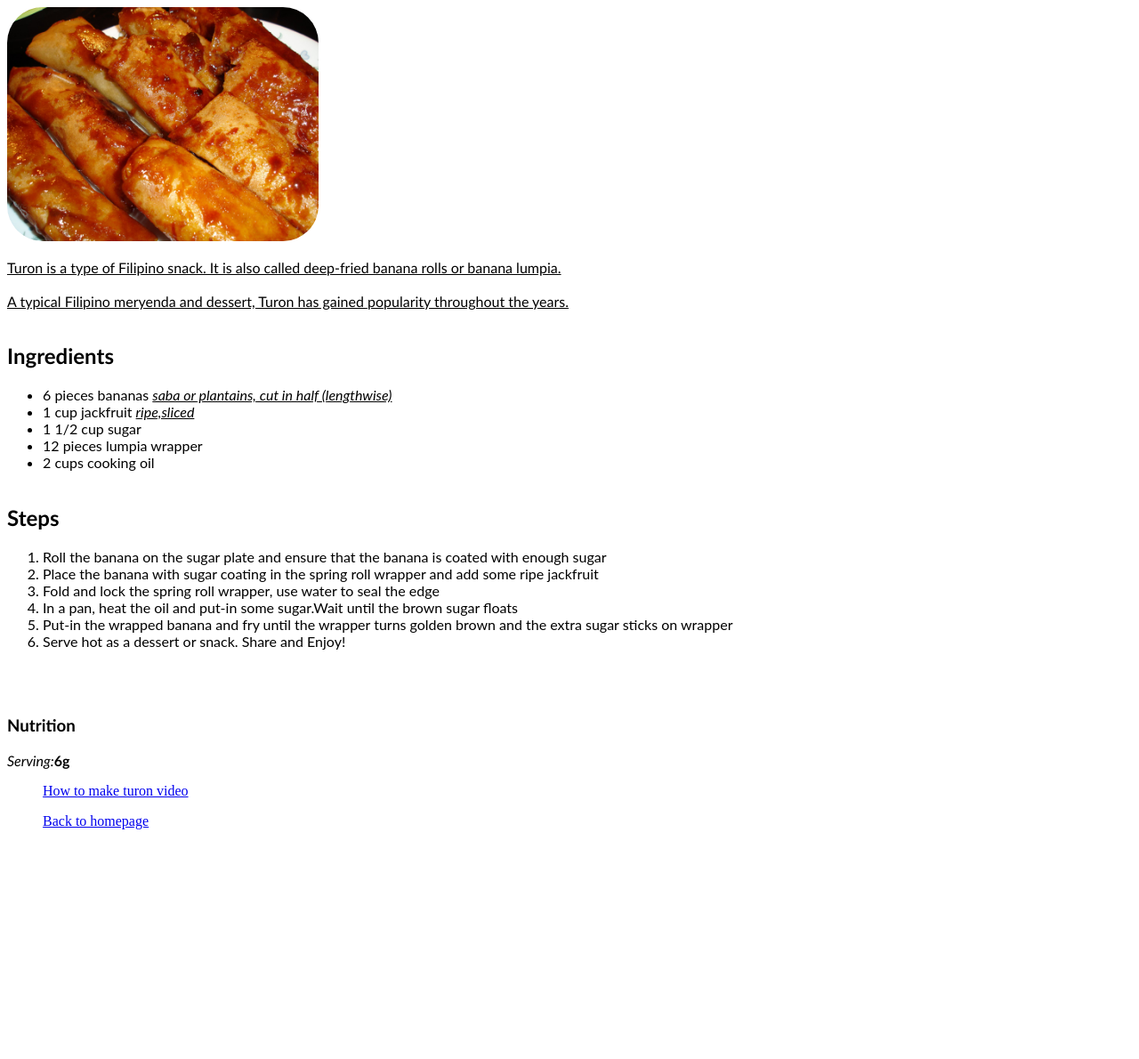
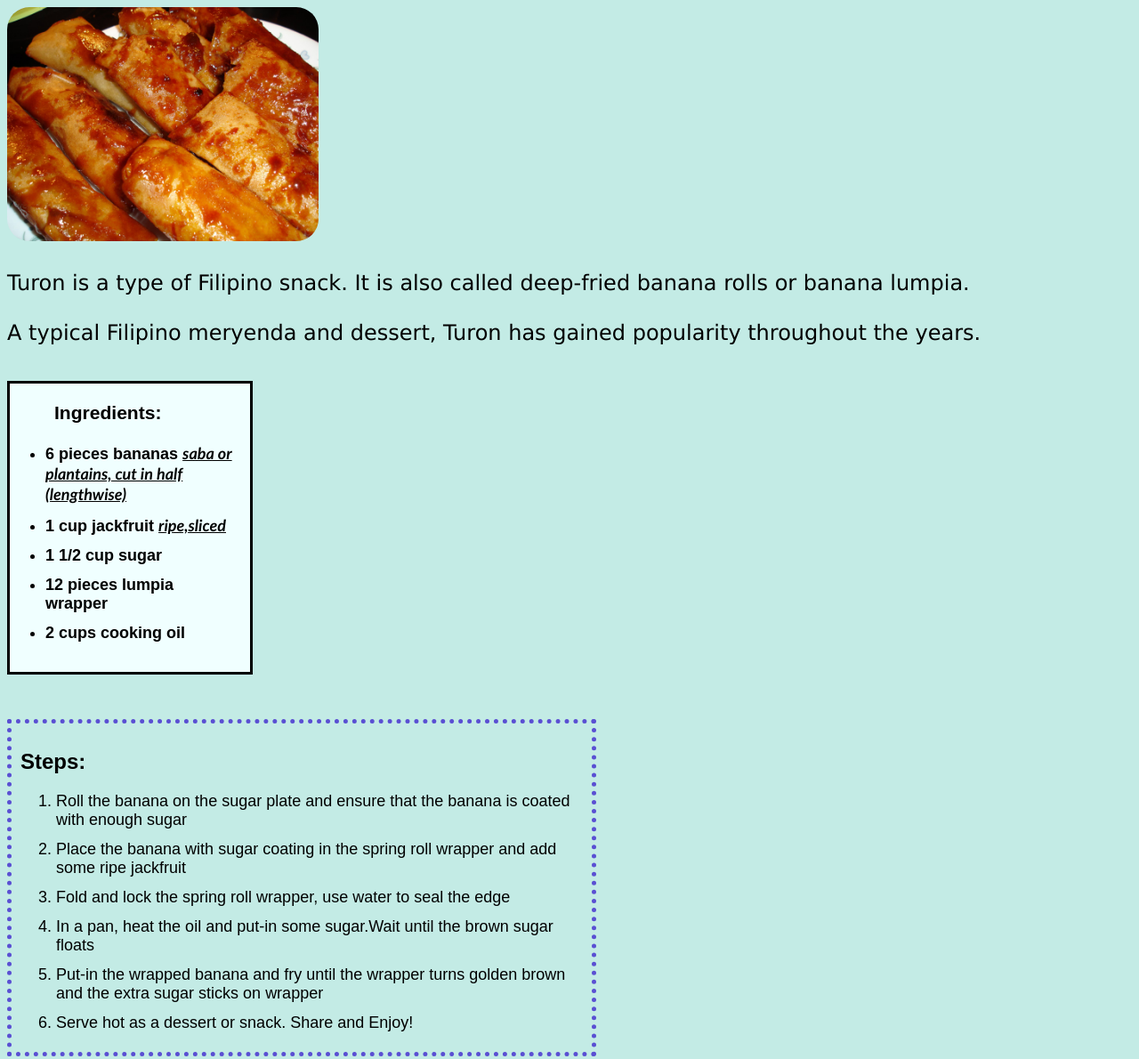
Before and after one commit to Bastigonzales/odin-recipes, a plain HTML site: page recipes/turon.html in a window 1280 px wide. Shown: the top 1190 px of the page at 89% size. Before the commit the page ends 948 px from the top, so only its background shows below. Drawn offline with Linux system fonts and the light colour scheme.

Commit message:
linked css

```diff
--- a/recipes/turon.html
+++ b/recipes/turon.html
@@ -3,7 +3,7 @@
   <head>
     <meta charset="UTF-8">
     <link rel="icon" href="../assets/icons/recipe_book_.ico">
-    <link rel="stylesheet" href="../style.css">
+    <link rel="stylesheet" href="../css/style.css">
     <title>Turon Recipe</title>
   </head>
 
@@ -12,25 +12,26 @@
 
     <!--Description-->
 
-    <p><u>Turon is a type of Filipino snack. It is also called deep-fried banana rolls or banana lumpia. <br> <br>
-      A typical Filipino meryenda and dessert, Turon has gained popularity throughout the years.</u></p>
+    <h2 class="desc">Turon is a type of Filipino snack. It is also called deep-fried banana rolls or banana lumpia. <br> <br>
+      A typical Filipino meryenda and dessert, Turon has gained popularity throughout the years.</h2>
 
 
     <!--Ingredients-->
-
-      <h2>Ingredients</h2>
-      <ul>
+    <div class="ing-2">
+        <h3 class="title">Ingredients:</h3>
+        <ul>
         <li>6 pieces bananas <u><i>saba or plantains, cut in half (lengthwise)</i></u></li>
         <li>1 cup jackfruit <i><u>ripe,sliced</u></i></li>
         <li>1 1/2 cup sugar</li>
         <li>12 pieces lumpia wrapper</li>
         <li>2 cups cooking oil</li>
-      </ul>
+    </ul>
+    </div>
 
 
     <!--Steps-->
-
-      <h2>Steps</h2>
+    <div class="steps">
+      <h2>Steps:</h2>
       <ol>
         <li>Roll the banana on the sugar plate and ensure that the banana is coated with enough sugar</li>
         <li>Place the banana with sugar coating in the spring roll wrapper and add some ripe jackfruit</li>
@@ -39,14 +40,16 @@
         <li>Put-in the wrapped banana and fry until the wrapper turns golden brown and the extra sugar sticks on wrapper</li>
         <li>Serve hot as a dessert or snack. Share and Enjoy!</li>
       </ol>
+    </div>
 
 
       <!--Nutrition and Links-->
 
-      <br>
-      <h3>Nutrition</h3>
+    <div class="nutrition">
+      <h3>Nutrition:</h3>
       <p><i>Serving:</i><b>6g </b></p>
       <ul><a href="https://www.youtube.com/watch?v=4QeQ4O6WHkc" target="_blank">How to make turon video</a></ul>
       <ul><a href="../index.html">Back to homepage</a></ul>
+    </div>
   </body>
 </html>
```
Also changed, not shown: recipes/biko.html (+10 -7 lines), recipes/eggpie.html (+13 -8 lines).
